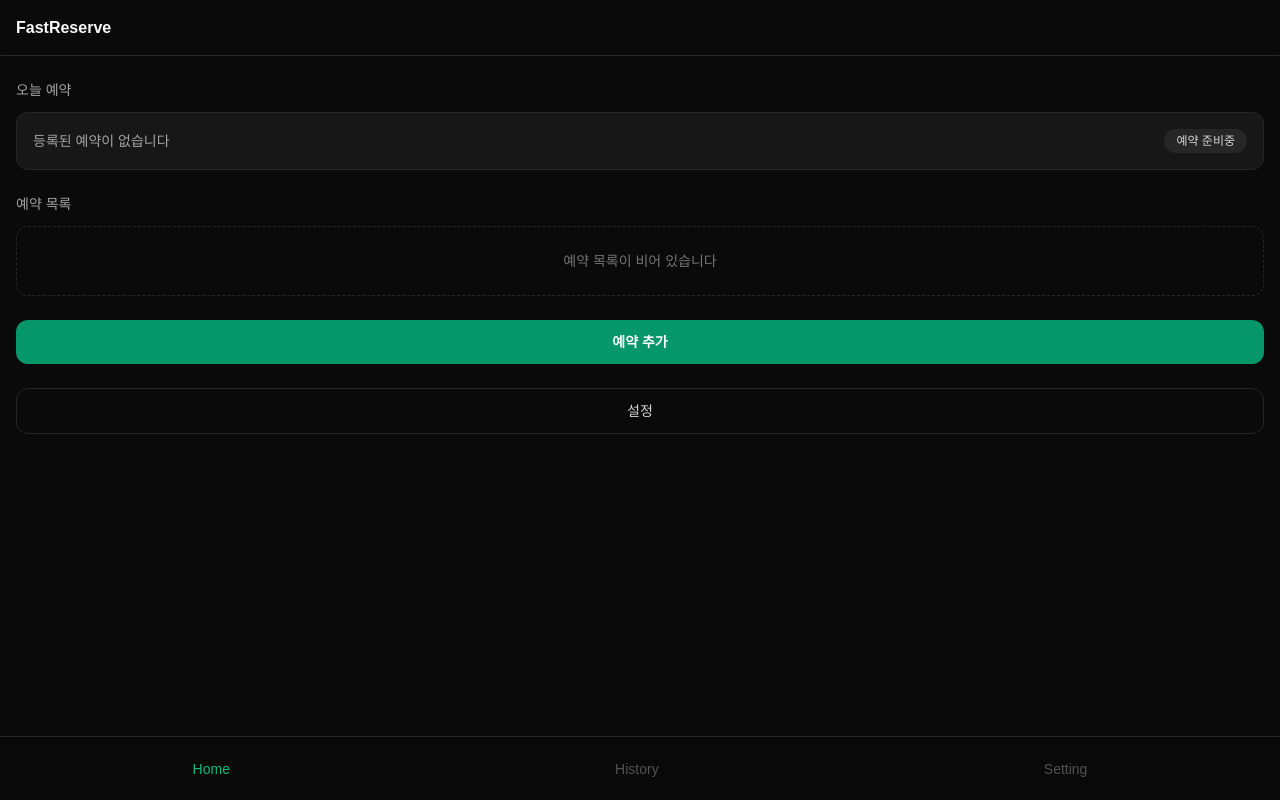
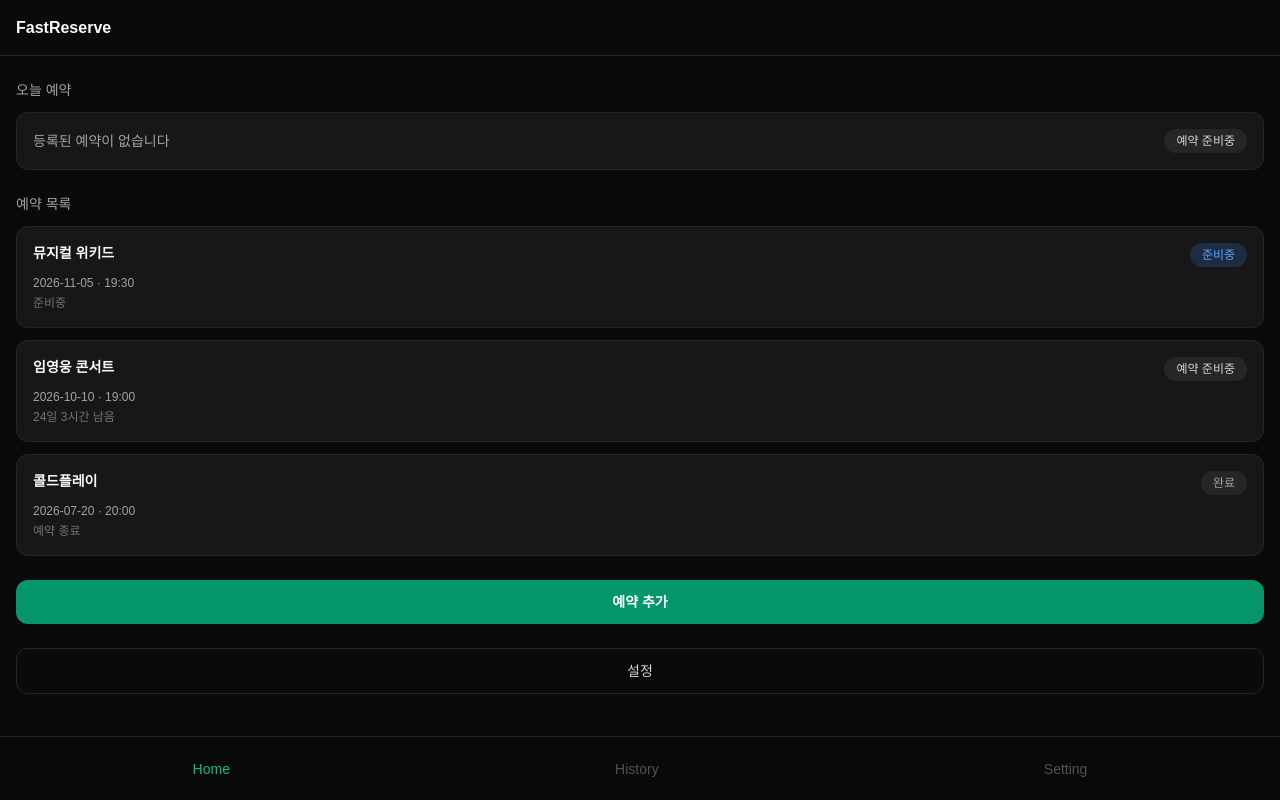
Before and after one commit to parkviewhappy-cmyk/fastreserve, a React (Vite) app: page / in a window 1280 px wide. Built offline with nearby package versions, Linux system fonts and the light colour scheme; a web font is replaced by a local one.

Commit message:
feat: display mock reservations on home screen

```diff
--- /dev/null
+++ b/src/components/common/ReservationCard.tsx
@@ -0,0 +1,42 @@
+import type { Reservation } from '@/types/reservation'
+import { getStatusLabel } from '@/domain/reservation'
+import StatusBadge from './StatusBadge'
+
+interface ReservationCardProps {
+  reservation: Reservation
+  /**
+   * 남은 시간 표시용 텍스트.
+   * Sprint 2 범위: 실시간 계산(Countdown Timer)은 구현하지 않으며, 상위에서 전달받은 값을 그대로 표시만 한다.
+   */
+  remainingTimeLabel: string
+}
+
+/**
+ * 예약 정보를 카드 형태로 보여주는 재사용 가능한 컴포넌트.
+ * Business Logic(도메인 조회/가공)은 상위 컴포넌트와 domain/reservation Service가 담당하고,
+ * 이 컴포넌트는 전달받은 데이터를 표시하는 역할만 한다.
+ */
+function ReservationCard({ reservation, remainingTimeLabel }: ReservationCardProps) {
+  return (
+    <div className="rounded-xl border border-neutral-800 bg-neutral-900 p-4">
+      <div className="flex items-start justify-between">
+        <h3 className="text-sm font-semibold text-neutral-50">
+          {reservation.title}
+        </h3>
+        <StatusBadge
+          status={reservation.status}
+          label={getStatusLabel(reservation.status)}
+        />
+      </div>
+
+      <div className="mt-2 space-y-1 text-xs text-neutral-400">
+        <p>
+          {reservation.eventDate} · {reservation.eventTime}
+        </p>
+        <p className="text-neutral-500">{remainingTimeLabel}</p>
+      </div>
+    </div>
+  )
+}
+
+export default ReservationCard
--- a/src/pages/Home/Home.tsx
+++ b/src/pages/Home/Home.tsx
@@ -1,13 +1,27 @@
 import Header from '@/components/layout/Header'
 import BottomNavigation from '@/components/layout/BottomNavigation'
 import StatusBadge from '@/components/common/StatusBadge'
+import ReservationCard from '@/components/common/ReservationCard'
+import { reservationService } from '@/domain/reservation'
+
+/**
+ * 예약별 남은 시간 표시(임시 Mock).
+ * Sprint 2 범위 제한: 실제 카운트다운 계산 로직은 구현하지 않는다. (이후 Sprint에서 구현)
+ */
+const MOCK_REMAINING_TIME_LABEL: Record<string, string> = {
+  'mock-1': '24일 3시간 남음',
+  'mock-2': '준비중',
+  'mock-3': '예약 종료',
+}
 
 /**
  * Home 화면.
- * Sprint 1 범위: 정적 UI 구성만 포함한다.
- * 예약 데이터 연동은 Sprint 2(예약 CRUD)에서 진행한다.
+ * Sprint 2 범위: domain/reservation Service를 통해 Mock 예약 데이터를 조회하여 카드로 표시한다.
+ * 실제 저장소 연동(LocalStorage/DB/API)과 CRUD는 이후 Sprint에서 구현한다.
  */
 function Home() {
+  const reservations = reservationService.getReservations()
+
   return (
     <div className="flex min-h-screen flex-col">
       <Header title="FastReserve" />
@@ -26,13 +40,21 @@ function Home() {
           </div>
         </section>
 
-        {/* 예약 목록 */}
+        {/* 예약 목록 (Sprint 2: Mock Data) */}
         <section>
           <h2 className="mb-3 text-sm font-medium text-neutral-400">
             예약 목록
           </h2>
-          <div className="rounded-xl border border-dashed border-neutral-800 p-6 text-center text-sm text-neutral-500">
-            예약 목록이 비어 있습니다
+          <div className="space-y-3">
+            {reservations.map((reservation) => (
+              <ReservationCard
+                key={reservation.id}
+                reservation={reservation}
+                remainingTimeLabel={
+                  MOCK_REMAINING_TIME_LABEL[reservation.id] ?? '-'
+                }
+              />
+            ))}
           </div>
         </section>
 
```
